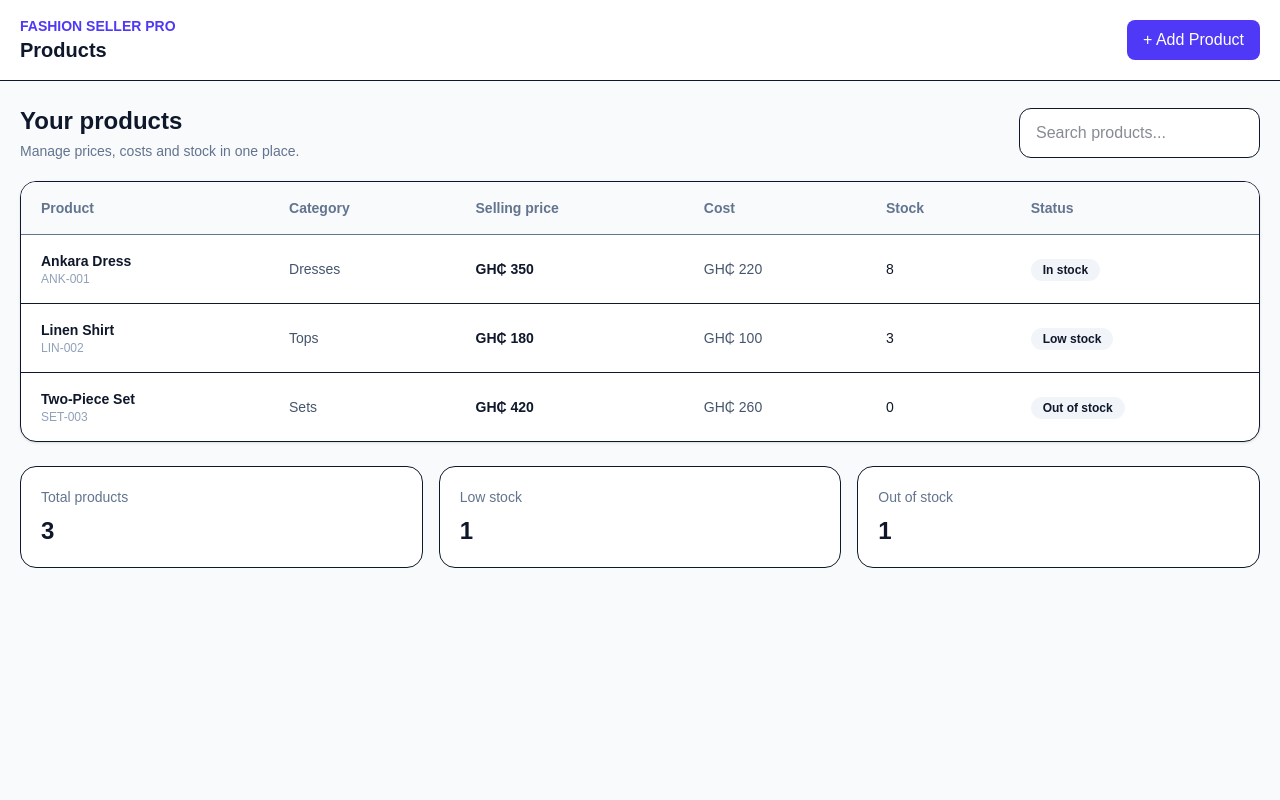
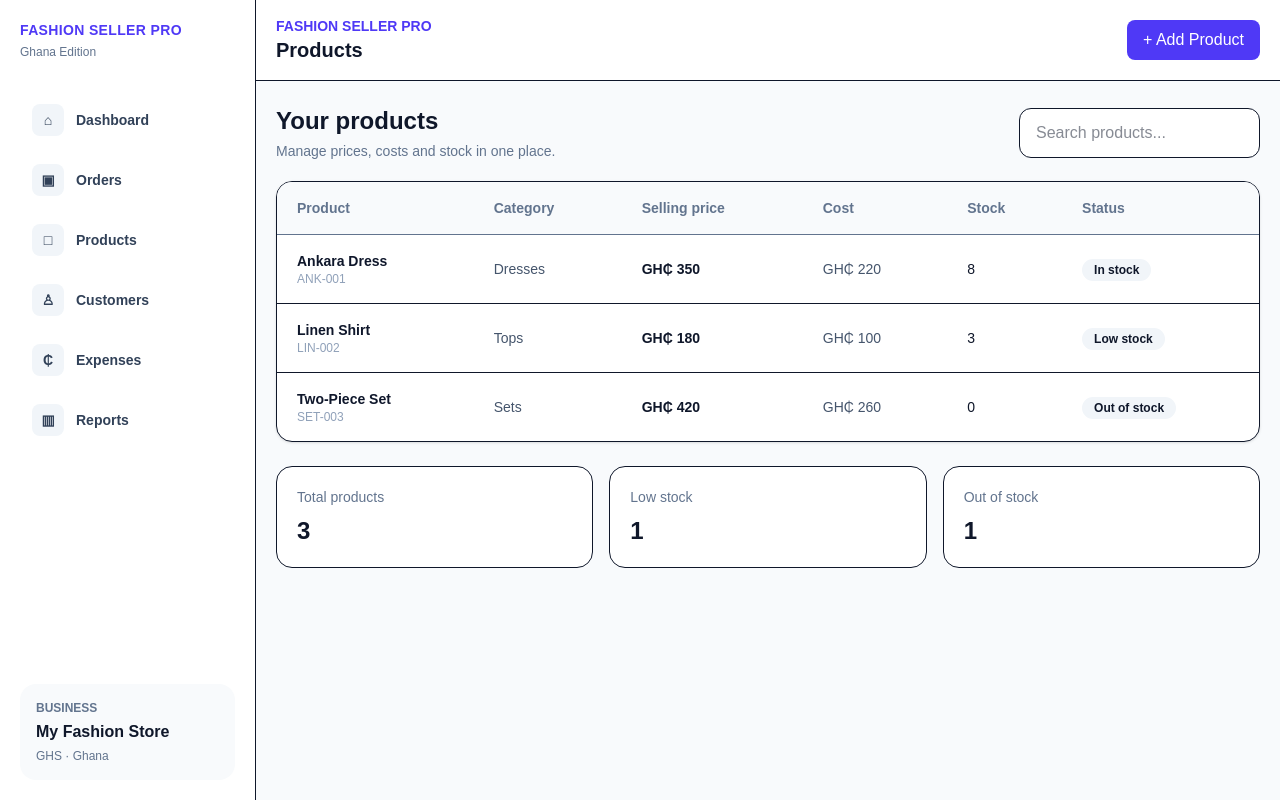
Before and after one commit to Prime-HR/ghboy1, a Next.js app: page /products in a window 1280 px wide. Built offline with nearby package versions, Linux system fonts and the light colour scheme.

Commit message:
Add shared application navigation

```diff
--- a/app/layout.tsx
+++ b/app/layout.tsx
@@ -1,5 +1,6 @@
 import type { Metadata } from 'next';
 import './globals.css';
+import Navigation from '../components/Navigation';
 
 export const metadata: Metadata = {
   title: 'Fashion Seller Pro',
@@ -9,7 +10,12 @@ export const metadata: Metadata = {
 export default function RootLayout({ children }: Readonly<{ children: React.ReactNode }>) {
   return (
     <html lang="en">
-      <body>{children}</body>
+      <body className="bg-slate-50 text-slate-900">
+        <div className="flex min-h-screen">
+          <Navigation />
+          <div className="min-w-0 flex-1">{children}</div>
+        </div>
+      </body>
     </html>
   );
 }
```
